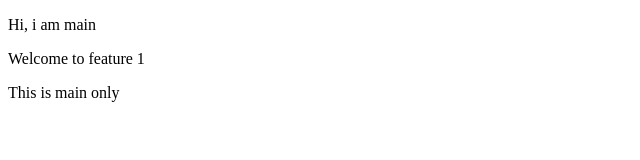
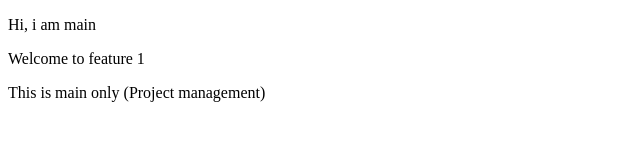
Before and after one commit to SpandanaVadigeri/GitPracticeFinal, a plain HTML site: page index.html in a window 1280 px wide. Shown: the whole page, without its empty margins (0-640 px from the left). Drawn offline with Linux system fonts and the light colour scheme.

Commit message:
Added new word

```diff
--- a/index.html
+++ b/index.html
@@ -8,6 +8,6 @@
 <body>
     <p>Hi, i am main</p>
     <p>Welcome to feature 1</p>
-    <p>This is main only </p>
+    <p>This is main only (Project management) </p>
 </body>
 </html>
```
